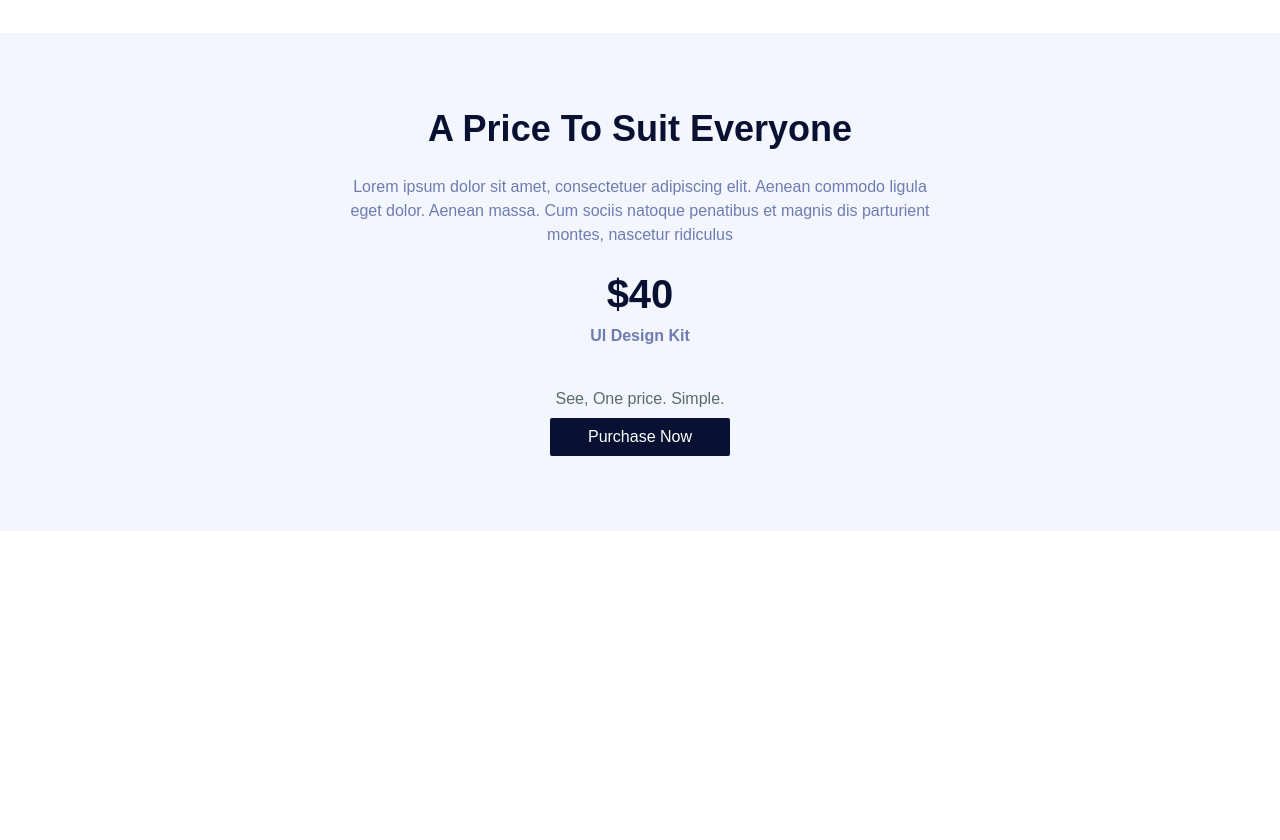
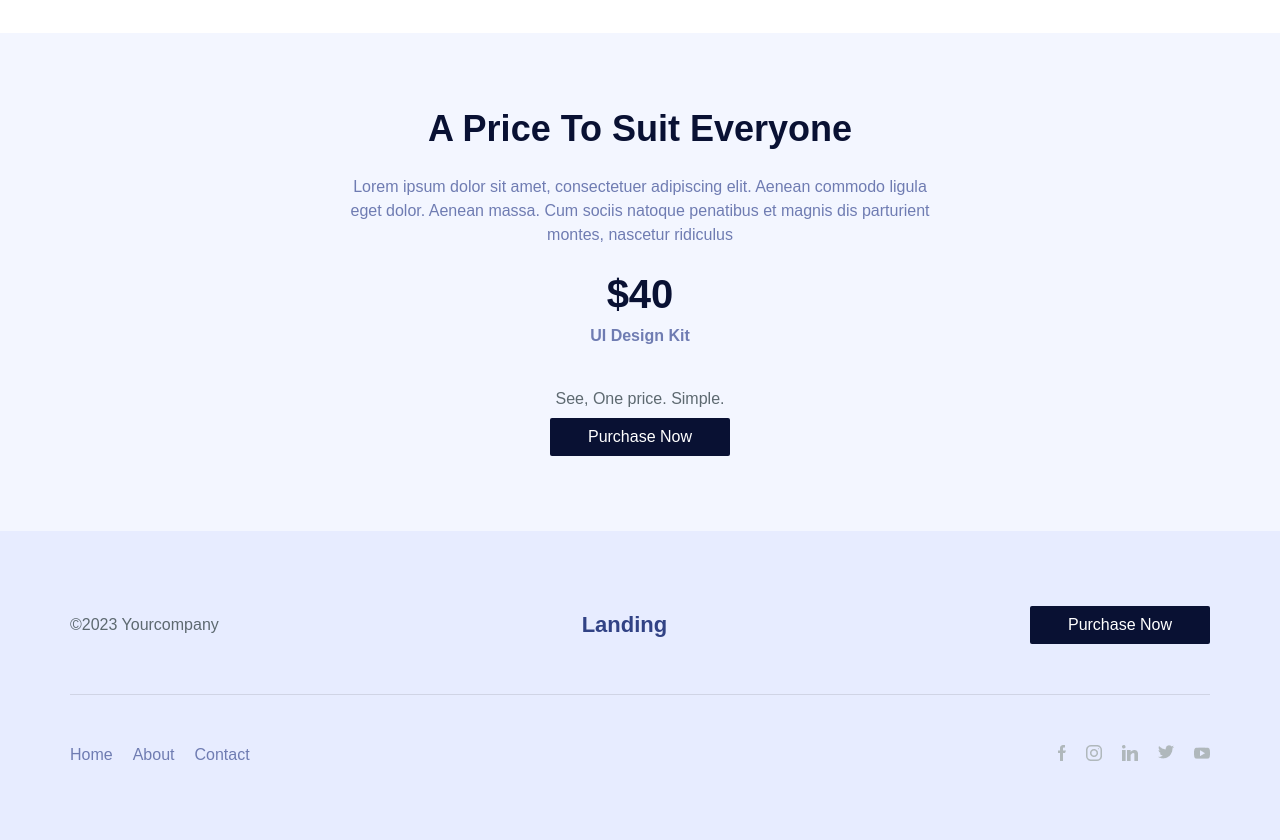
Before and after one commit to saadahmed18/Landing, a plain HTML site: page index.html in a window 1280 px wide. Shown: the part 2773-3613 px from the top of the page. Before the commit the page ends 3304 px from the top, so only its background shows below. Drawn offline with Linux system fonts and the light colour scheme.

Commit message:
Add Footer Section

```diff
--- a/assets/styles/main.css
+++ b/assets/styles/main.css
@@ -103,7 +103,7 @@ header .container {
   font-weight: bold;
   color: #314285;
 }
-header nav ul li a {
+ul li a {
   color: var(--text-color);
 }
 @media (max-width: 991px) {
@@ -213,3 +213,31 @@ header nav ul li a {
 .contact .section-btn {
   margin: auto;
 }
+footer {
+  padding: var(--section-padding) 0;
+  background-color: var(--alt-bg);
+}
+footer .top {
+  justify-content: space-between;
+  padding-bottom: 50px;
+  border-bottom: 1px solid rgb(0 0 0 / 0.1);
+}
+footer .copyright {
+  color: var(--alt-text-color);
+}
+footer .links {
+  justify-content: space-between;
+}
+.link {
+  padding-top: 50px;
+}
+footer .links .link ul {
+  display: flex;
+  gap: 20px;
+}
+@media (max-width: 477px) {
+  footer .top,
+  footer .links {
+    justify-content: center;
+  }
+}
--- a/index.html
+++ b/index.html
@@ -131,5 +131,48 @@
         </div>
       </section>
     </main>
+    <footer>
+      <div class="container">
+        <div class="top d-flex">
+          <div class="copyright">
+            <p>©2023 Yourcompany</p>
+          </div>
+          <div class="logo">
+            <a href="index.html">Landing</a>
+          </div>
+          <div>
+            <a class="section-btn" href="#">Purchase Now</a>
+          </div>
+        </div>
+        <div class="links d-flex">
+          <div class="link">
+            <ul>
+              <li><a href="#home">Home</a></li>
+              <li><a href="#about">About</a></li>
+              <li><a href="#contact">Contact</a></li>
+            </ul>
+          </div>
+          <div class="link">
+            <ul>
+              <li>
+                <a href="#"><img src="assets/icons/facebook.webp" alt="facebook" /></a>
+              </li>
+              <li>
+                <a href="#"><img src="assets/icons/instagram.webp" alt="instagram" /></a>
+              </li>
+              <li>
+                <a href="#"><img src="assets/icons/linkedin.webp" alt="linkedin" /></a>
+              </li>
+              <li>
+                <a href="#"><img src="assets/icons/twitter.webp" alt="twitter" /></a>
+              </li>
+              <li>
+                <a href="#"><img src="assets/icons/youtube.webp" alt="youtube" /></a>
+              </li>
+            </ul>
+          </div>
+        </div>
+      </div>
+    </footer>
   </body>
 </html>
```
